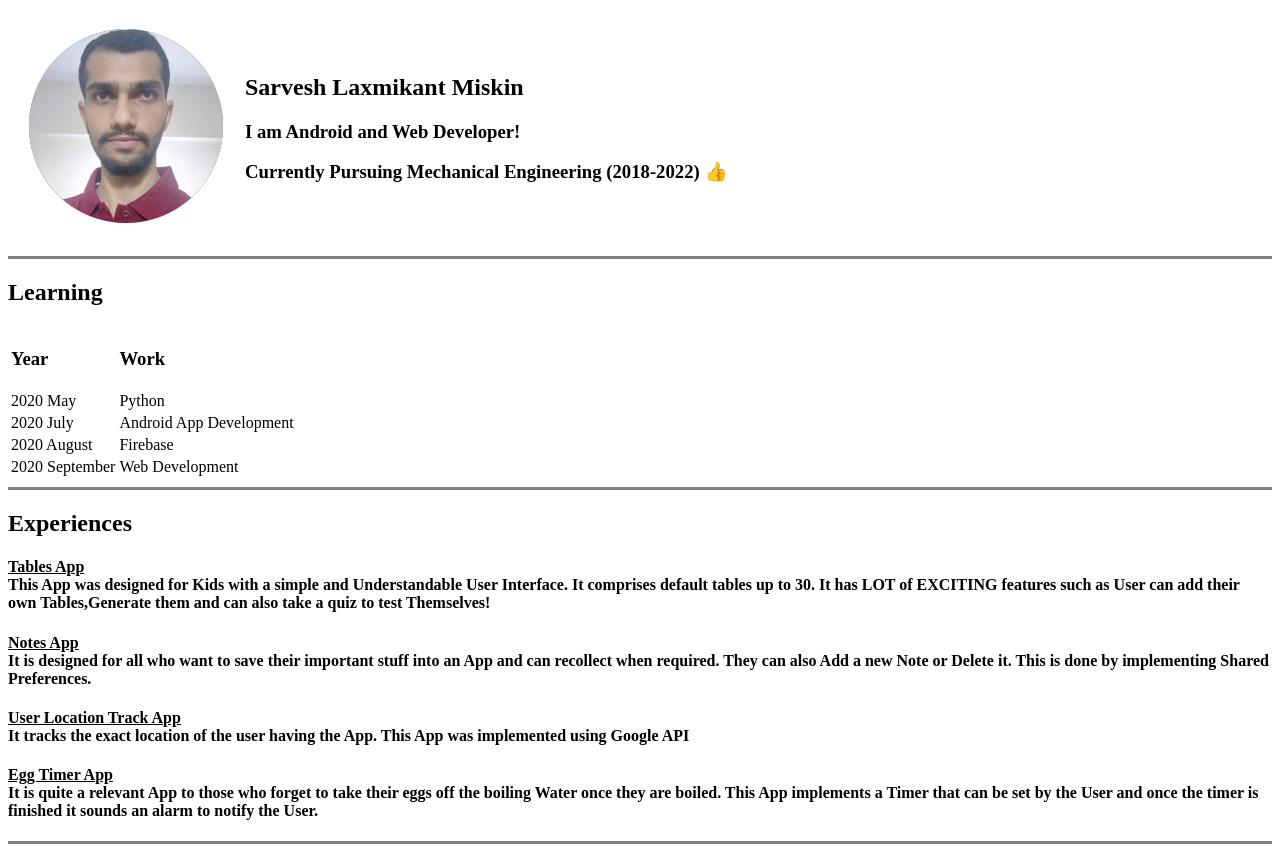
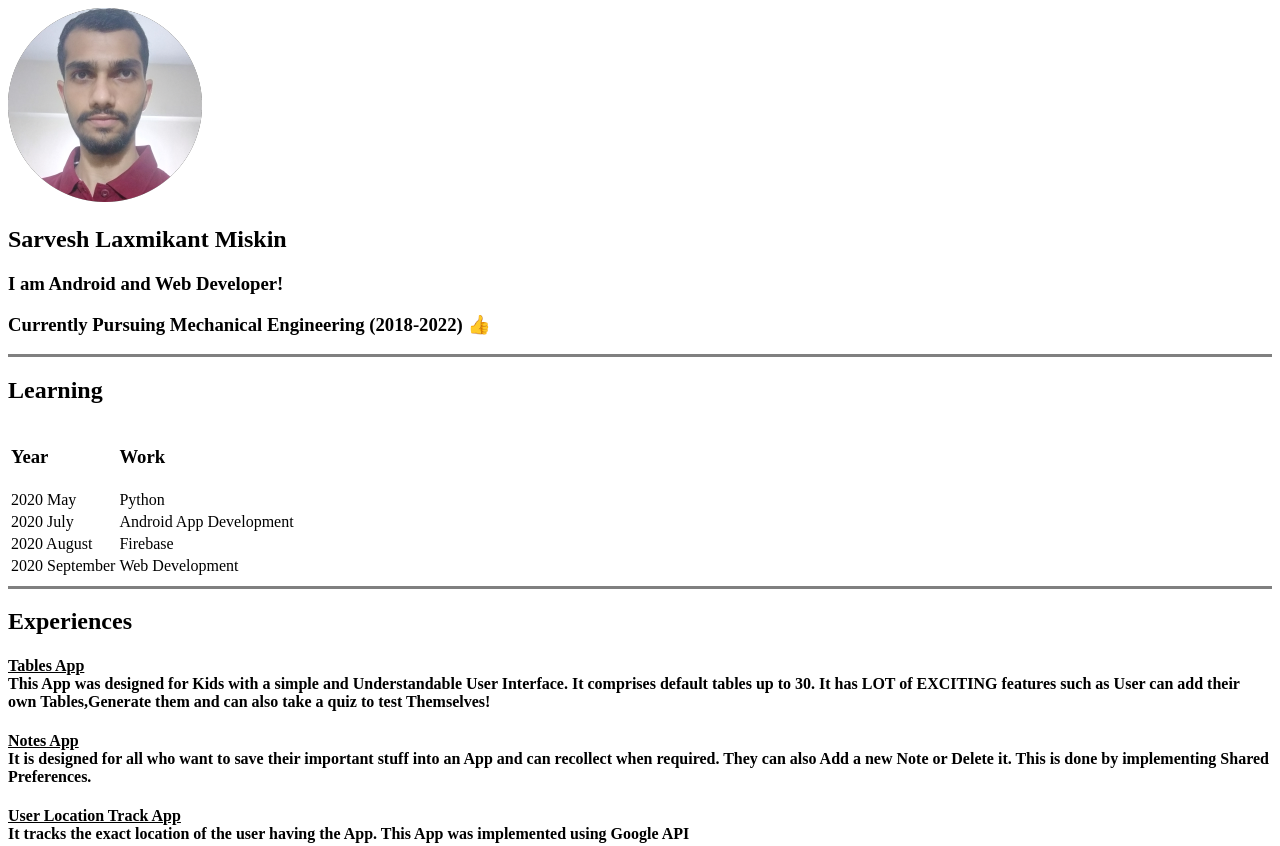
Before and after one commit to Sarvesh4699/CV, a plain HTML site: page index.html in a window 1280 px wide. Shown: the top 846 px of the page. Drawn offline with Linux system fonts and the light colour scheme.

Commit message:
Update index.html

```diff
--- a/index.html
+++ b/index.html
@@ -4,14 +4,16 @@
 <head>
     <meta charset="UTF-8">
     <meta name="viewport" content="width=device-width, initial-scale=1.0">
-    <title>Document</title>
+    <title>Sarvesh Miskin</title>
 </head>
 
 <!-- This website is made by using only HTML -->
 
 <body>
 
-    <table cellspacing="20">
+<!-- You can uncomment below code to see what changes take place -->
+
+<!--     <table cellspacing="20">
         <tr>
             <td><img src="myimg.png" alt="Sarvesh Image"></td>
             <td>
@@ -20,7 +22,12 @@
                 <h3>Currently Pursuing Mechanical Engineering (2018-2022) 👍</h3>
             </td>
         </tr>
-    </table>
+    </table> -->
+
+    <img src="myimg.png" alt="Sarvesh Image">
+    <h2>Sarvesh Laxmikant Miskin</h2>
+    <h3>I am Android and Web Developer!</h3>
+    <h3>Currently Pursuing Mechanical Engineering (2018-2022) 👍</h3>
 
     <hr size="3" noshade>
 
```
